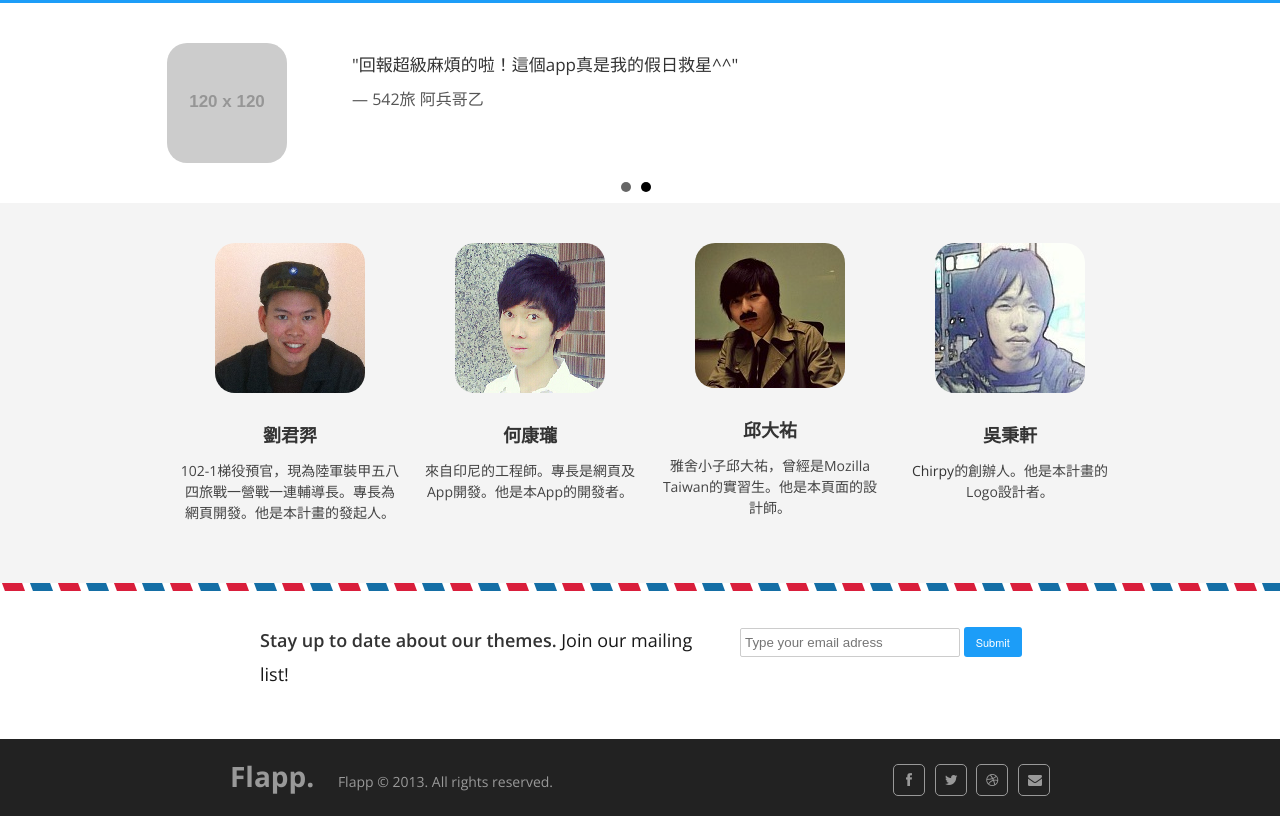
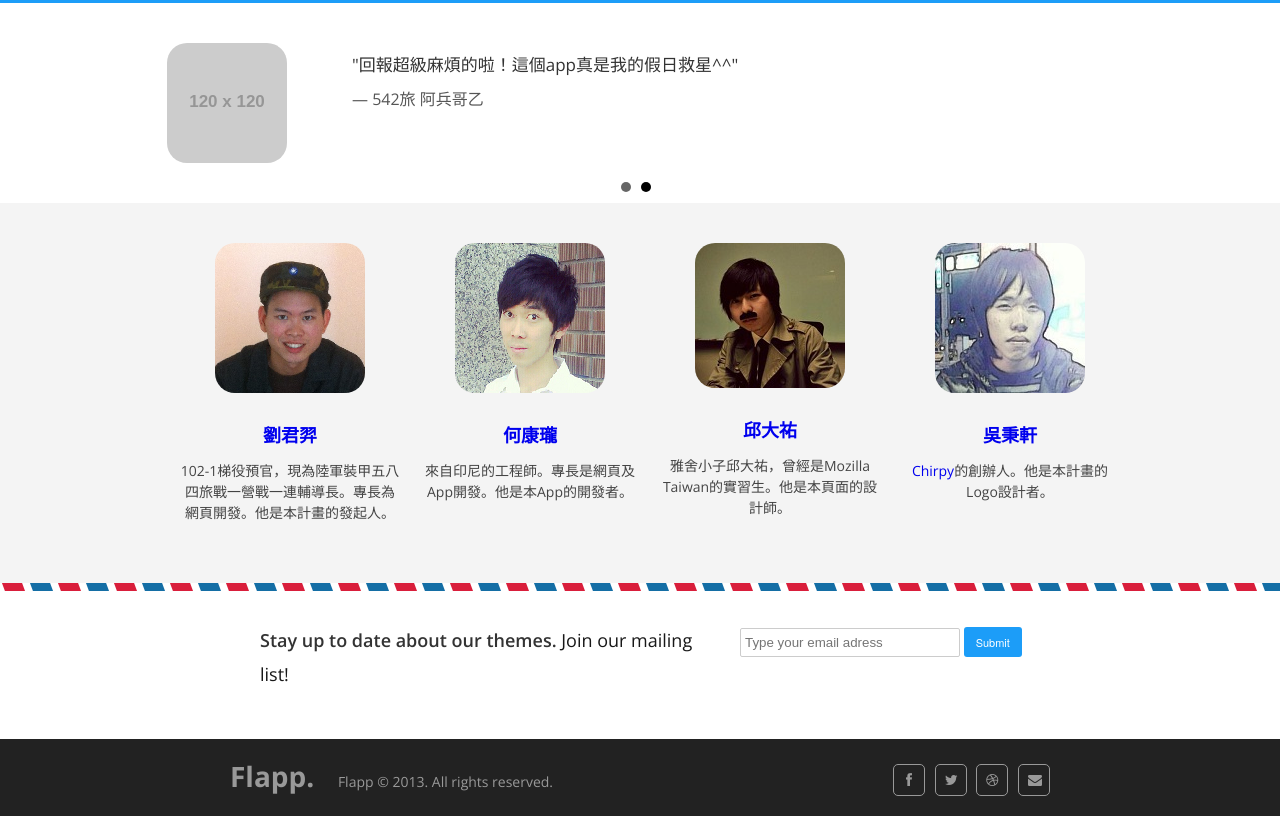
Before and after one commit to trantorLiu/ArmyApp, a plain HTML site: page index.html in a window 1280 px wide. Shown: the part 1170-1986 px from the top of the page. Drawn offline with nearby package versions, Linux system fonts and the light colour scheme; placeholder pictures from the web are drawn by us.

Commit message:
Reset anchor color.

```diff
--- a/stylesheets/base.css
+++ b/stylesheets/base.css
@@ -94,8 +94,8 @@
 
 /* #Links
 ================================================== */
-	a, a:visited { color: #333; text-decoration: underline; outline: 0; }
-	a:hover, a:focus { color: #000; }
+	a, a:visited { text-decoration: underline; outline: 0; }
+	a:hover, a:focus { }
 	p a, p a:visited { line-height: inherit; }
 
 
```
